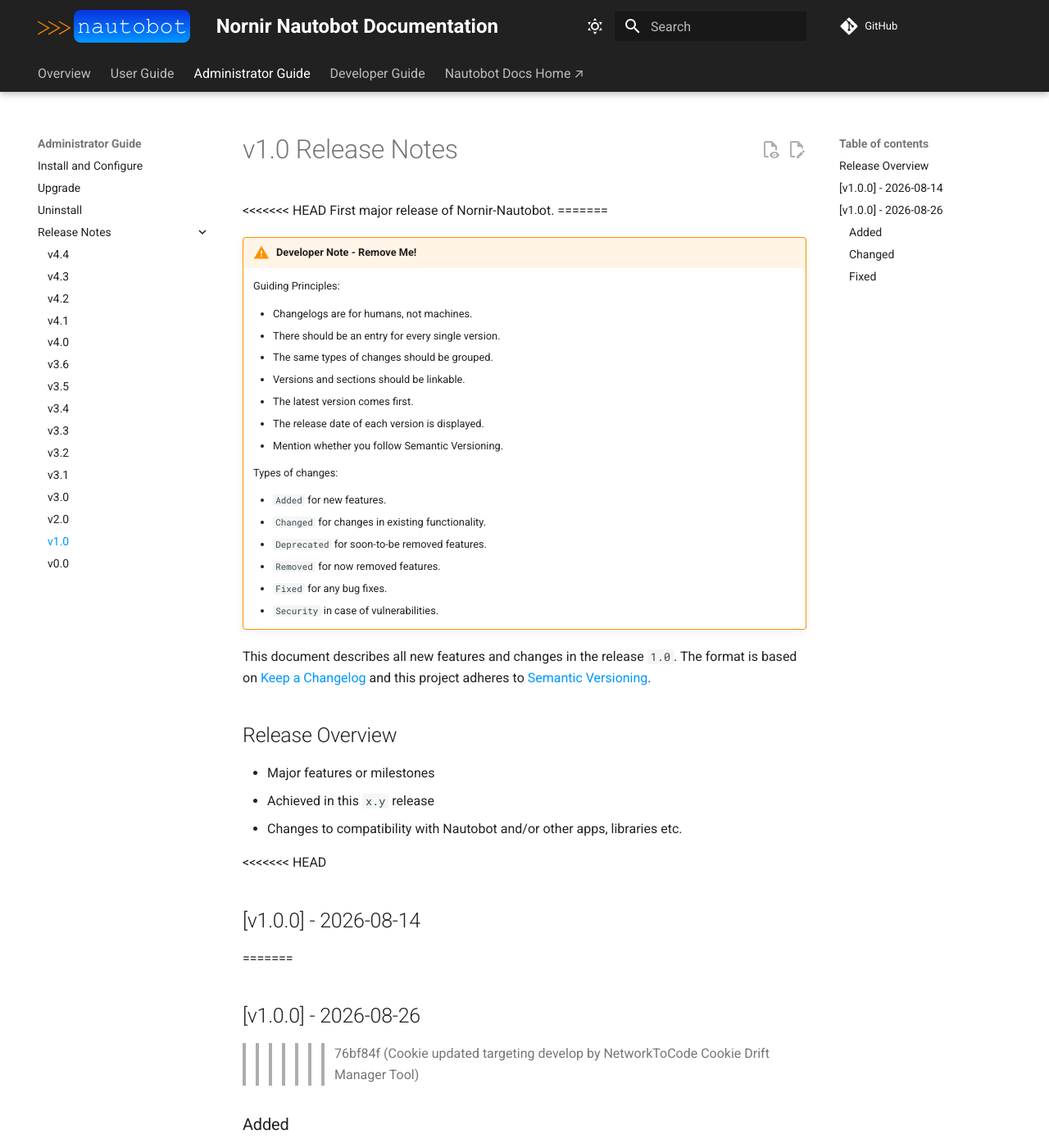
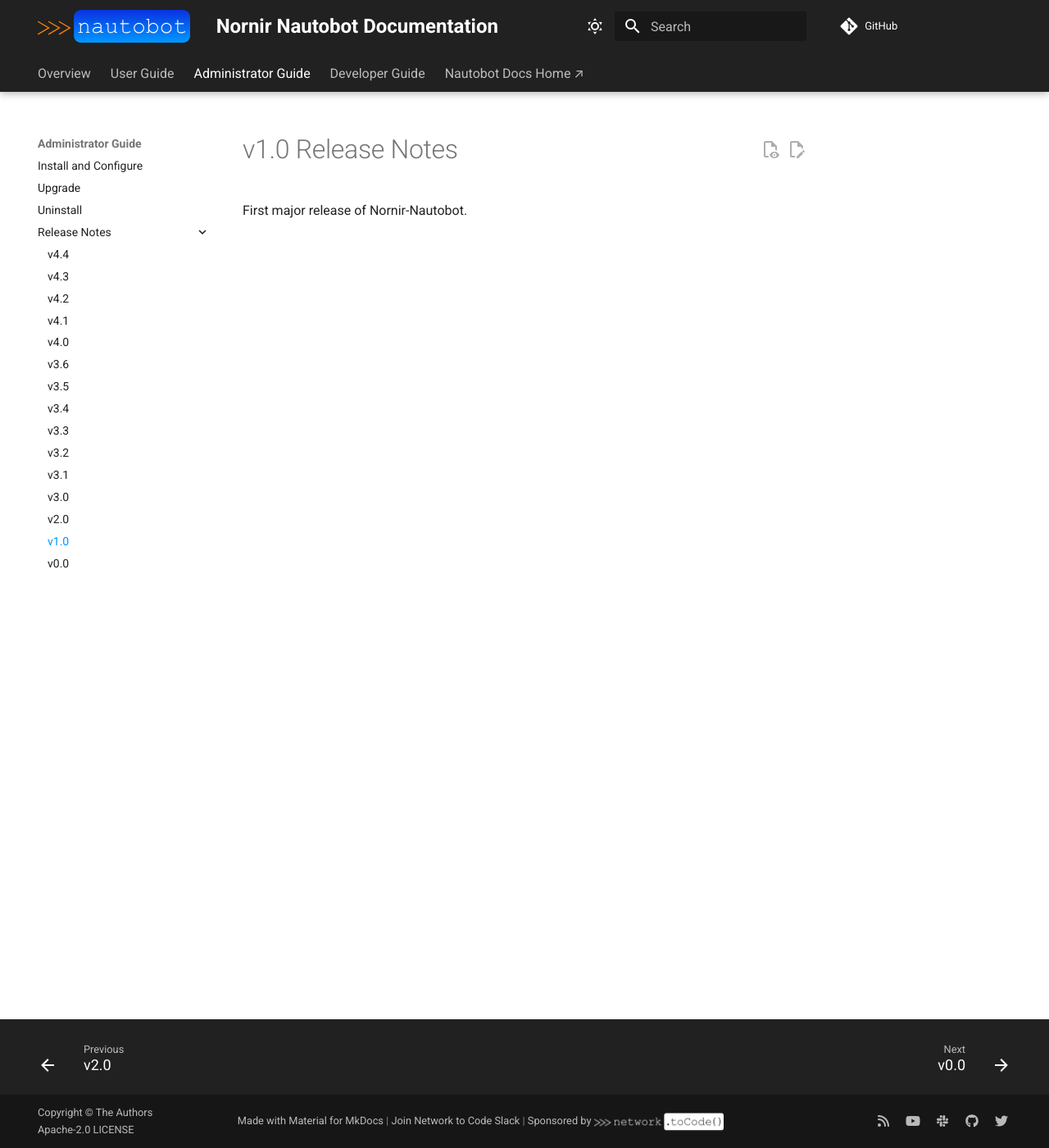
Before and after one commit to nautobot/nornir-nautobot, an MkDocs documentation site: the page built from docs/admin/release_notes/version_1.0.md, in a window 1280 px wide and 1400 px high. Shown: the whole window at 82% size. Built offline with MkDocs 1.6.1 and Material for MkDocs 9.7.7, drawn with Linux system fonts in a browser that asks for light colours; comment, search, counter and statistics services are not loaded; some of the changed text lies outside the part shown.

Commit message:
Fixed merge conflicts

```diff
--- a/docs/admin/release_notes/version_1.0.md
+++ b/docs/admin/release_notes/version_1.0.md
@@ -1,48 +1,3 @@
 # v1.0 Release Notes
 
-<<<<<<< HEAD
 First major release of Nornir-Nautobot.
-=======
-!!! warning "Developer Note - Remove Me!"
-    Guiding Principles:
-
-    - Changelogs are for humans, not machines.
-    - There should be an entry for every single version.
-    - The same types of changes should be grouped.
-    - Versions and sections should be linkable.
-    - The latest version comes first.
-    - The release date of each version is displayed.
-    - Mention whether you follow Semantic Versioning.
-
-    Types of changes:
-
-    - `Added` for new features.
-    - `Changed` for changes in existing functionality.
-    - `Deprecated` for soon-to-be removed features.
-    - `Removed` for now removed features.
-    - `Fixed` for any bug fixes.
-    - `Security` in case of vulnerabilities.
-
-
-This document describes all new features and changes in the release `1.0`. The format is based on [Keep a Changelog](https://keepachangelog.com/en/1.0.0/) and this project adheres to [Semantic Versioning](https://semver.org/spec/v2.0.0.html).
-
-## Release Overview
-
-- Major features or milestones
-- Achieved in this `x.y` release
-- Changes to compatibility with Nautobot and/or other apps, libraries etc.
-
-<<<<<<< HEAD
-## [v1.0.0] - 2026-08-14
-=======
-## [v1.0.0] - 2026-08-26
->>>>>>> 76bf84f (Cookie updated targeting develop by NetworkToCode Cookie Drift Manager Tool)
-
-### Added
-
-### Changed
-
-### Fixed
-
-- [#123](https://github.com/nautobot/nornir-nautobot/issues/123) Fixed Tag filtering not working in job launch form.
->>>>>>> 7a205b8 (Cookie updated targeting develop by NetworkToCode Cookie Drift Manager Tool)
```
Also changed, not shown: pyproject.toml (+0 -25 lines), .cookiecutter.json, 1 other file.
